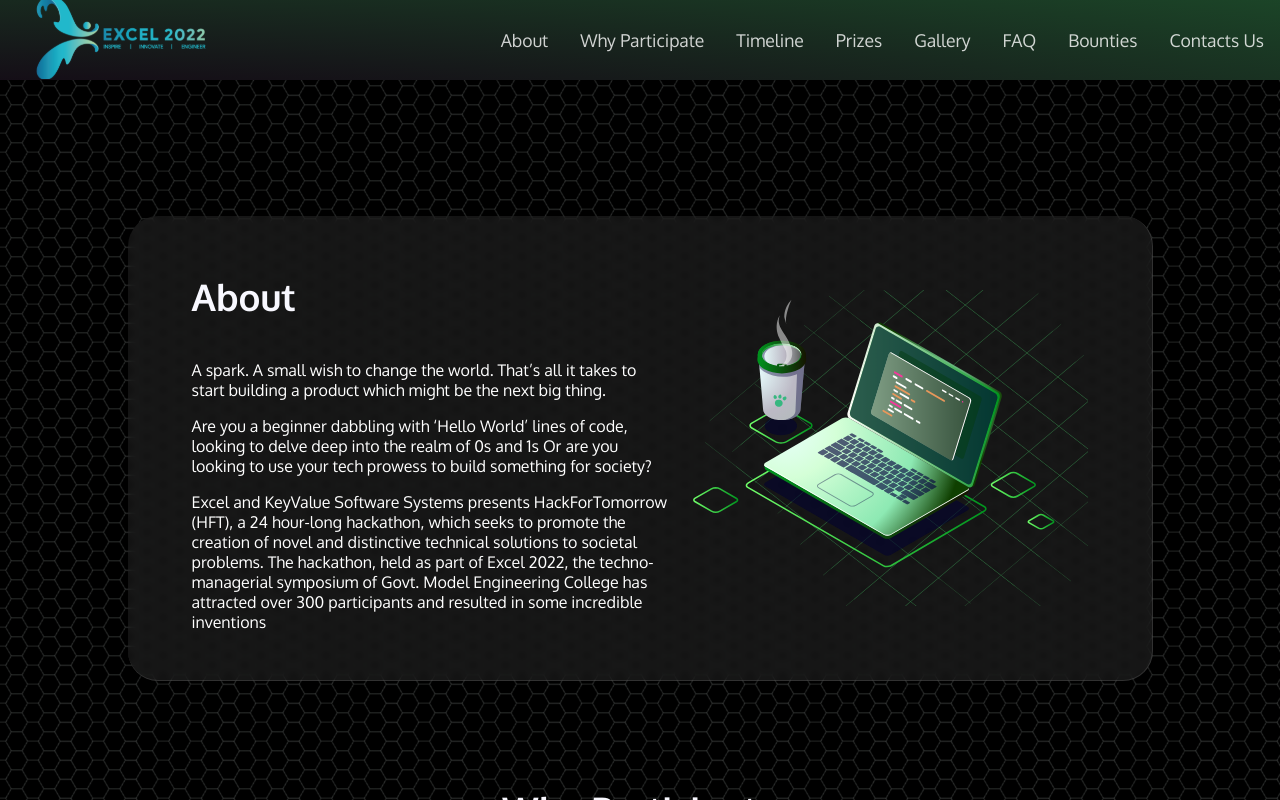
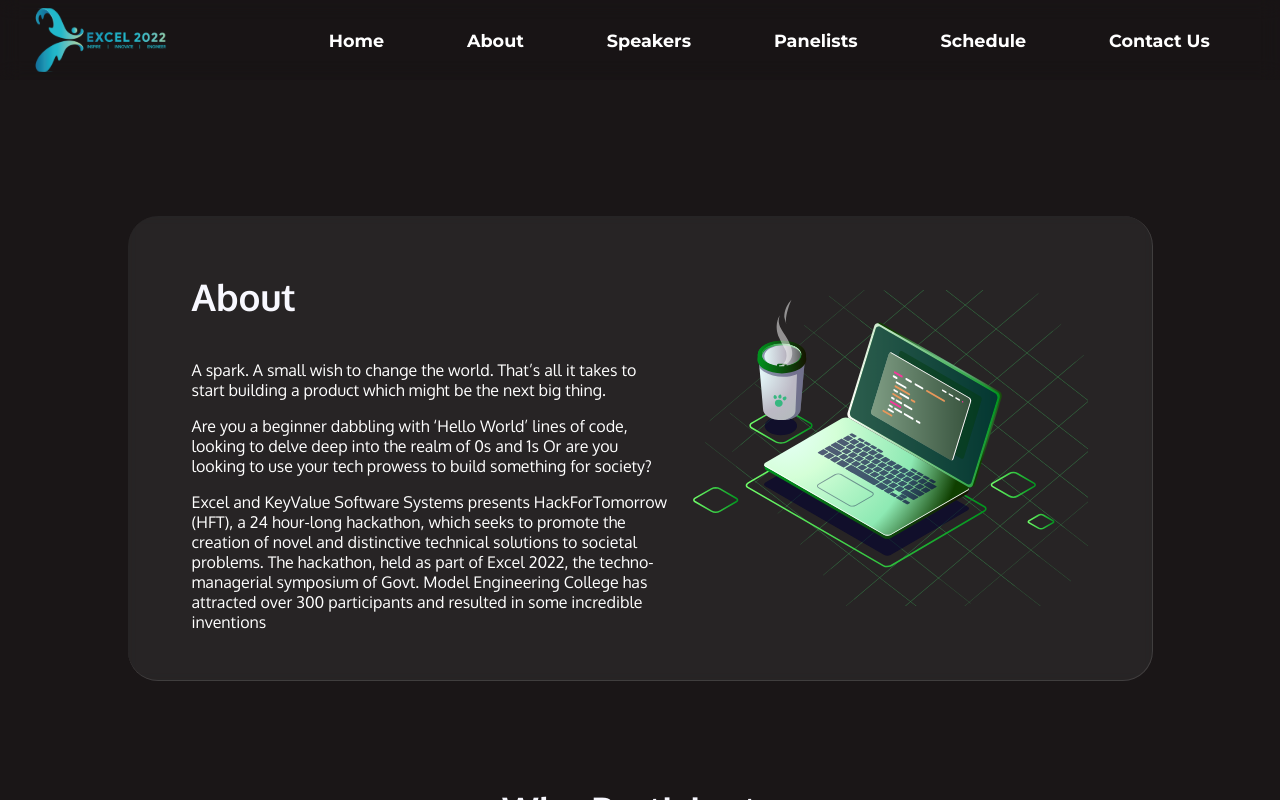
Before and after one commit to lovebin123/hft-2023_1, a React (Create React App) app: page / in a window 1280 px wide. Shown: the top 800 px of the page. Built offline with nearby package versions, Linux system fonts and the light colour scheme.

Commit message:
configuration

```diff
--- a/package.json
+++ b/package.json
@@ -18,8 +18,8 @@
     "react-helmet": "^6.1.0",
     "react-icons": "^4.9.0",
     "react-router-dom": "^6.11.1",
-    "react-router-hash-link": "^2.4.3",
     "react-scripts": "5.0.1",
+    "react-scroll": "^1.8.9",
     "react-slick": "^0.29.0",
     "react-vertical-timeline-component": "^3.6.0",
     "web-vitals": "^2.1.4"
--- a/src/components/About/About.jsx
+++ b/src/components/About/About.jsx
@@ -7,7 +7,7 @@
     Aos.init({ duration: 900 });
   }, []);
   return (
-    <div className="about__container">
+    <div className="about__container" id="#about">
       <div className="abt__content" data-aos="zoom-in">
         <div className="abt__txt">
           <h1 data-aos="fade-left" className="section__title">About</h1>
--- a/src/components/Hero/Hero.jsx
+++ b/src/components/Hero/Hero.jsx
@@ -1,9 +1,9 @@
 import React, { useEffect } from "react";
 import "./Hero.css";
 import Aos from "aos";
-import hft_logo from "../../assets/svg/hft_logo.svg";
-import Counter from "../Counter/Counter";
-import AnimationComponent from "../AnimationComponent/AnimationComponent";
+// import hft_logo from "../../assets/svg/hft_logo.svg";
+// import Counter from "../Counter/Counter";
+// import AnimationComponent from "../AnimationComponent/AnimationComponent";
 
 const Hero = () => {
   useEffect(() => {
--- a/src/components/Navbar/Navbar.css
+++ b/src/components/Navbar/Navbar.css
@@ -1,48 +1,66 @@
+@import url('https://fonts.googleapis.com/css2?family=Montserrat:wght@100;300;700;800;900&display=swap');
 .navbar {
     height: 80px;
     position: fixed;
     padding: 0 2rem;
     z-index: 999;
     top: 0;
+    left: 0;
     width: 100%;
+    /* background-color: #03012c; */
+    /* backdrop-filter: blur(10px); */
+    transition: 0.2s ease;
 }
+
 .navbar__main {
+    /* background-color: #03012c; */
     height: 100%;
     display: flex;
+    width: 96%;
     align-items: center;
-  padding-right: 3rem;
     justify-content: space-between;
 }
 
-.nav_logo img {
+.nav__logo>a {
     height: 100%;
-  width: 175px;
+}
+
+.nav__logo {
+    height: 100%;
+    display: flex;
+    justify-content: center;
+    align-items: center;
+}
+
+.nav__logo__img {
+    height: 100%;
+    width: 135px;
 }
 
 .nav_title {
     font-family: var(--primary-font);
     font-size: 1.75rem;
-  font-weight: 700;
+    font-weight: 500;
     color: white;
 }
 
 .nav_contents {
     display: flex;
     align-items: center;
-  justify-content: center;
+    justify-content: space-evenly;
     gap: 2rem;
+    width: 80%;
 }
 
 .nav__link {
     gap: 2.5rem;
-  font-family: var(--primary-font);
+    font-family: 'Montserrat', sans-serif;
     font-style: normal;
     align-items: center;
     color: #ffffff;
     font-size: 1.1rem;
     cursor: pointer;
-  opacity: 0.8;
-  font-weight: 500;
+    font-weight: 600;
 }
 
 .nav__link:hover {
@@ -57,7 +75,18 @@
     display: none;
 }
 
-.avatarIcon {
+.nav_btn {
+    outline: none;
+    padding: 10px 15px;
+    border: 2px solid #ffffff;
+    color: #ffffff;
+    border-radius: 10px;
+    text-align: center;
+    /* background: transparent; */
+    font-family: var(--primary-font);
+    font-style: normal;
+    font-weight: 400;
+    font-size: 1.1rem;
     cursor: pointer;
 }
 
@@ -81,22 +110,21 @@
         height: 40px;
         color: white;
     }
-
-  .nav_contents {
+    .nav_contents,
+    .nav_btn {
         display: none;
     }
-
+    .nav_logo img {
+        height: 100%;
+        width: 115px;
+    }
     .nam_menu_icon {
         font-size: 1.75rem;
         color: var(--tertiary-color);
     }
-
     .navbar__mob {
-    background: radial-gradient(
-      302.65% 802.86% at -9.28% 321.91%,
-      #140915 25.44%,
-      var(--primary-color) 100%
-    );
+        background-color: #03012c;
+        ;
         height: 100%;
         display: flex;
         flex-direction: column;
@@ -105,7 +133,6 @@
         padding: 0rem 7rem;
         position: relative;
     }
-
     .navbar_mob_close {
         position: absolute;
         top: 3rem;
@@ -113,7 +140,6 @@
         font-size: 2rem;
         color: white;
     }
-
     .navbar__mobcontents {
         flex: 0.6;
         display: flex;
@@ -122,7 +148,6 @@
         justify-content: center;
         gap: 3rem;
     }
-
     .navmob__link {
         gap: 2.5rem;
         font-family: var(--primary-font);
@@ -134,7 +159,6 @@
         opacity: 0.6;
         text-align: center;
     }
-
     .navmob__link:hover {
         opacity: 1;
     }
@@ -150,9 +174,10 @@
     }
     .navbar_mob_close {
         position: absolute;
-    top: 3rem;
-    right: 3rem;
+        top: 1.5rem;
+        right: 1.5rem;
         font-size: 2rem;
-    color: white;
+        color: #ffffff;
+        cursor: pointer;
     }
 }
--- a/src/components/Navbar/Navbar.jsx
+++ b/src/components/Navbar/Navbar.jsx
@@ -1,14 +1,15 @@
 import React, { useState } from "react";
+import { useLocation } from "react-router-dom";
 import Drawer from "@mui/material/Drawer";
 import { IoMenu, IoClose } from "react-icons/io5";
-import { NavHashLink as NavLink } from "react-router-hash-link";
+import { Link as NavLink } from "react-scroll";
 import { useScrollPosition } from "../../hooks/useScrollPosition";
+import excel_logo from "../../assets/svg/excel23_logo.svg";
 import "./Navbar.css";
-import excel_logo from "../../assets/svg/excel23_logo.svg";
 
 function Navbar() {
   const [drawer, setDrawer] = useState(false);
-
+  let scrollPosition = useScrollPosition();
   const handleDrawerOpen = () => {
     setDrawer(true);
   };
@@ -17,49 +18,42 @@
     setDrawer(false);
   };
 
-  const scrollPosition = useScrollPosition();
+  const location = useLocation();
 
+  const notHome = location.pathname.length > 1 ? true : false;
+
+  const navStyleHome = {
+    background: scrollPosition > 300 ? "#111111" : "rgba(17, 17, 17, 0.1)",
+    boxShadow:
+      scrollPosition > 200 ? "0px 2px 9px rgba(0, 0, 0, 0.11)" : "none",
+    backdropFilter: 'blur(10px)'
+  }
   const navStyle = {
-    background:'radial-gradient(302.65% 802.86% at -9.28% 321.91%,#140915 25.44%,var(--primary-color) 100%)',
+    background: scrollPosition > 300 ? "#111111" : "#111111",
     boxShadow:
-      scrollPosition > 200 ? "#28AA47" : "none",
-  };
+      scrollPosition > 200 ? "0px 2px 9px rgba(0, 0, 0, 0.11)" : "none",
+    backdropFilter: 'none'
+  }
 
   return (
-    <div className="navbar" style={navStyle}>
+    <div className="navbar" style={notHome ? navStyle : navStyleHome}>
       <div className="navbar__main container">
-        <div className="nav_logo">
-          <NavLink to="/#">
-            <img src={excel_logo} alt="" />
+        <div className="nav__logo">
+          <NavLink>
+            <img className="nav__logo__img" src={excel_logo} alt="" />
           </NavLink>
         </div>
         <div className="nav_contents">
-          <NavLink to="/#about" className="nav__link">
-            About
-          </NavLink>
-          <NavLink to="/#about" className="nav__link">
-            Why Participate
-          </NavLink>
-
-          <NavLink to="/#timeline" className="nav__link">
-            Timeline
-          </NavLink>
-          <NavLink to="/#about" className="nav__link">
-            Prizes
-          </NavLink>
-          <NavLink to="/#about" className="nav__link">
-            Gallery
-          </NavLink>
-          <NavLink to="/#about" className="nav__link">
-            FAQ
-          </NavLink>
-          <NavLink to="/#about" className="nav__link">
-            Bounties
-          </NavLink>
-          <NavLink to="/#team" className="nav__link">
-            Contacts Us
-          </NavLink>
+          <NavLink className="nav__link" to="#home">Home</NavLink>
+          <NavLink className="nav__link" to="#about" smooth={true}>About</NavLink>
+          <NavLink className="nav__link">Speakers</NavLink>
+          <NavLink className="nav__link">Panelists</NavLink>
+          <NavLink className="nav__link">Schedule</NavLink>
+          <NavLink className="nav__link">Contact Us</NavLink>
         </div>
+        {/* <a href='https://rzp.io/l/finnext' target='_blank' rel="noreferrer">
+          <button className="nav_btn">Register</button>
+        </a> */}
 
         <div className="nav_hamburger" onClick={handleDrawerOpen}>
           <IoMenu className="nam_menu_icon" />
@@ -82,6 +76,17 @@
           </div>
           <div className="navbar__mobcontents">
             <NavLink
+              data-aos="fade-right"
+              data-aos-duration="200"
+              to="/#home"
+              onClick={handleDrawerClose}
+              className="navmob__link"
+            >
+              Home
+            </NavLink>
+            <NavLink
+              data-aos="fade-right"
+              data-aos-duration="400"
               to="/#about"
               onClick={handleDrawerClose}
               className="navmob__link"
@@ -89,35 +94,36 @@
               About
             </NavLink>
             <NavLink
-              to="/#highlights"
+              data-aos="fade-right"
+              data-aos-duration="600"
+              to="/#speakers"
               onClick={handleDrawerClose}
               className="navmob__link"
             >
-              Highlights
+              Speakers
             </NavLink>
             <NavLink
-              to="/#timeline"
+              data-aos="fade-right"
+              data-aos-duration="800"
+              to="/#panelists"
               onClick={handleDrawerClose}
               className="navmob__link"
             >
-              Timeline
+              Panelists
             </NavLink>
             <NavLink
-              to="/#partners"
+              data-aos="fade-right"
+              data-aos-duration="1000"
+              to="/#schedule"
               onClick={handleDrawerClose}
               className="navmob__link"
             >
-              Participating Organizations
+              Schedule
             </NavLink>
             <NavLink
-              to="/#organizations"
-              onClick={handleDrawerClose}
-              className="navmob__link"
-            >
-              Organized by
-            </NavLink>
-            <NavLink
-              to="/#team"
+              data-aos="fade-right"
+              data-aos-duration="1400"
+              to="/#contact"
               onClick={handleDrawerClose}
               className="navmob__link"
             >
--- a/src/index.css
+++ b/src/index.css
@@ -5,8 +5,8 @@
   margin: 0;
   -webkit-font-smoothing: antialiased;
   -moz-osx-font-smoothing: grayscale;
-  background-color: black;
-  background-image: url("./assets/png/main_bg5.png");
+  background: #1A1617;
+  /* background-image: url("./assets/png/main_bg5.png"); */
 }
 body::-webkit-scrollbar {
   width: 0.7em;
```
Also changed, not shown: src/components/Footer/Footer.jsx (+57 -22 lines). Lines whose indentation alone changed are shown as unchanged.
